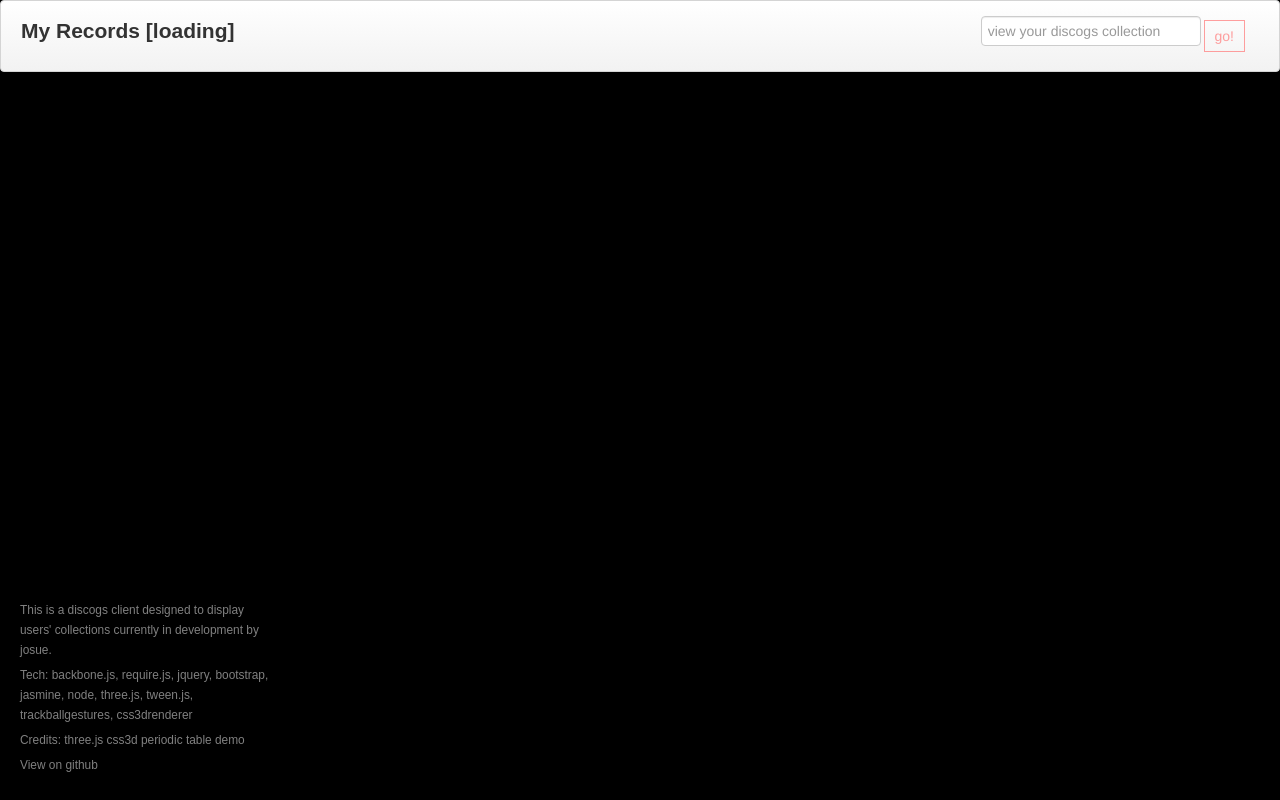
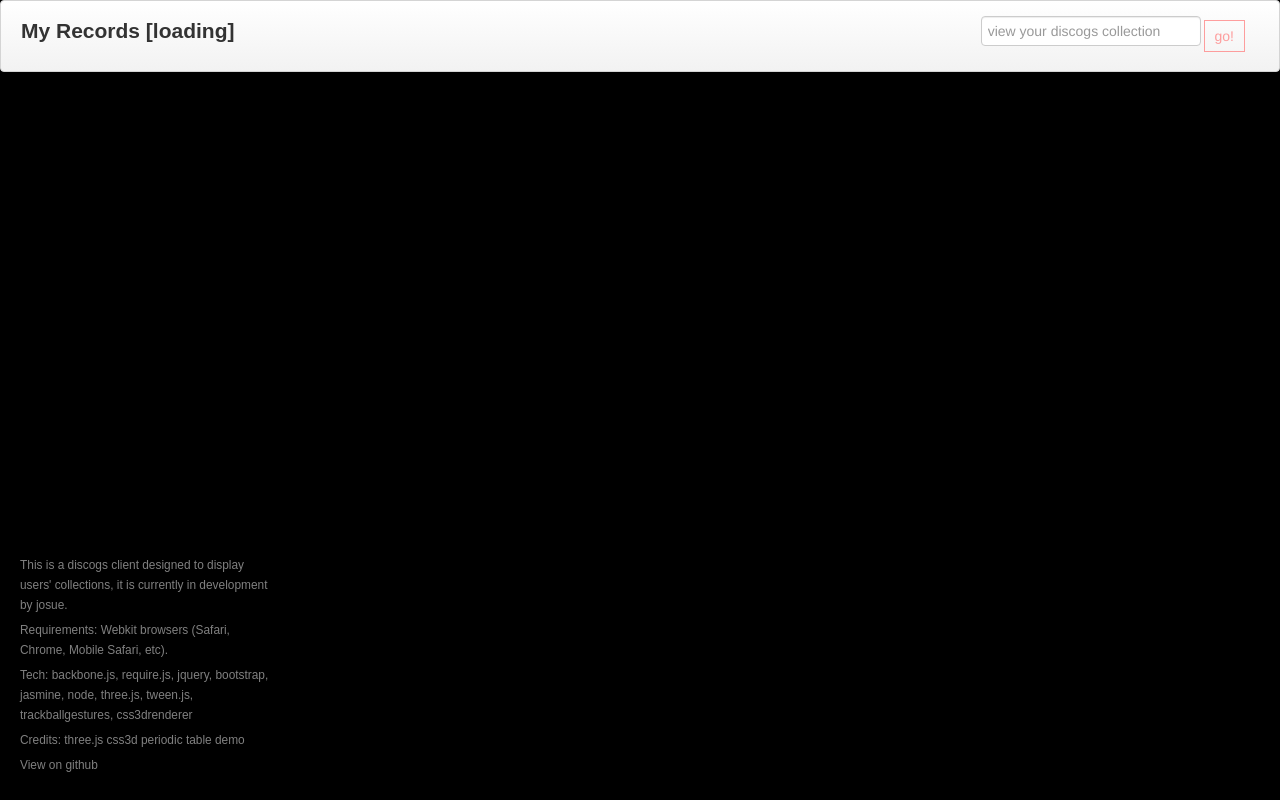
Before and after one commit to salazr/My-Records, a website: page public/index.html in a window 1280 px wide. Drawn offline with Linux system fonts and the light colour scheme.

Commit message:
requiring webkit browsers

```diff
--- a/public/index.html
+++ b/public/index.html
@@ -222,8 +222,8 @@
     </div>
 
     <footer class="footer navbar navbar-fixed-bottom" data-role="footer">
-      <p>This is a discogs client designed to display users' collections currently in development by <a href="http://josuesalazar.net">josue</a>.</p>
-
+      <p>This is a discogs client designed to display users' collections, it is currently in development by <a href="http://josuesalazar.net">josue</a>.</p>
+        <p>Requirements: Webkit browsers (Safari, Chrome, Mobile Safari, etc).</p>
         <p>Tech:  backbone.js, require.js, jquery, bootstrap, jasmine, node, three.js, tween.js, trackballgestures, css3drenderer</p>
         <p>Credits: three.js css3d periodic table demo</p>
 
```
